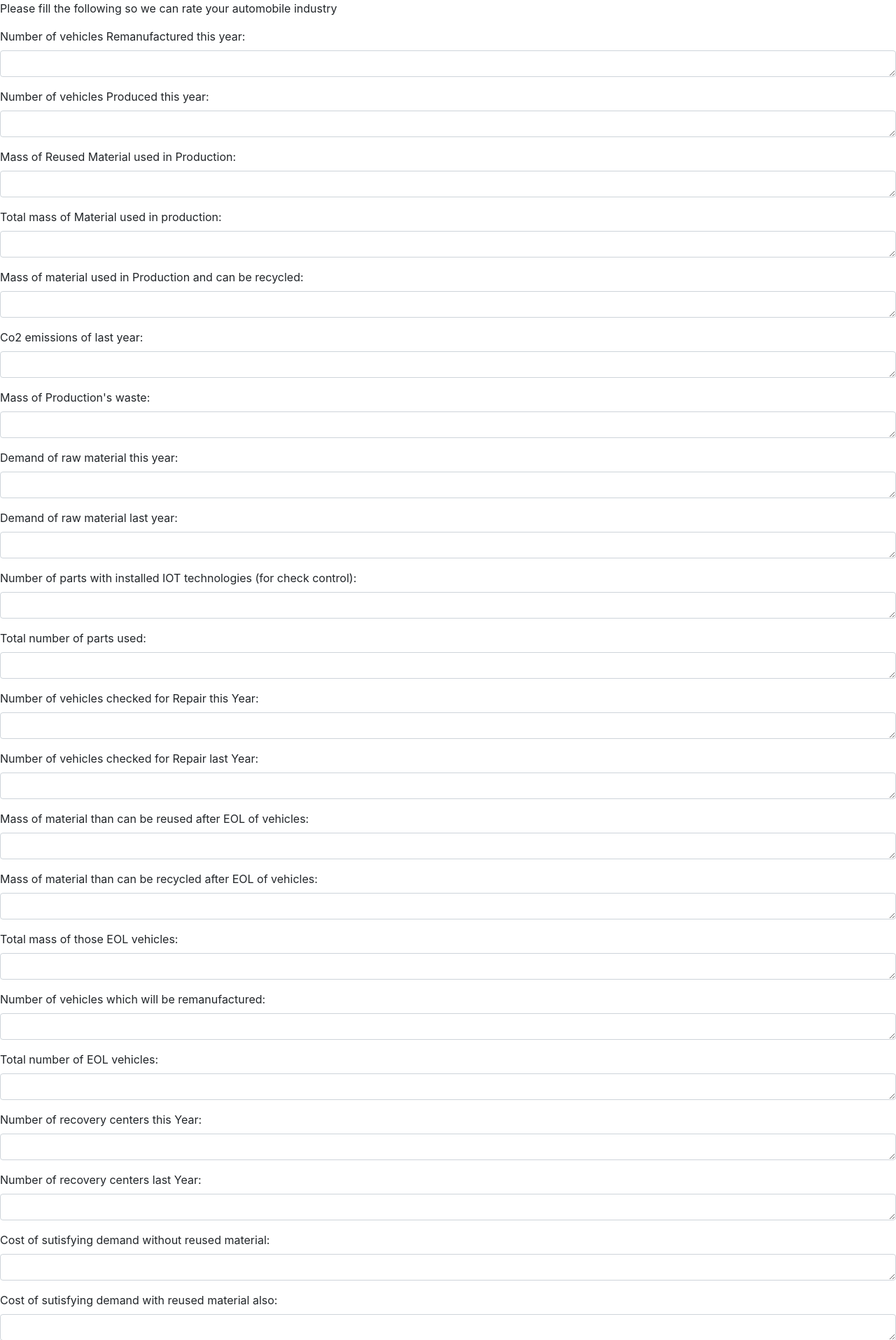
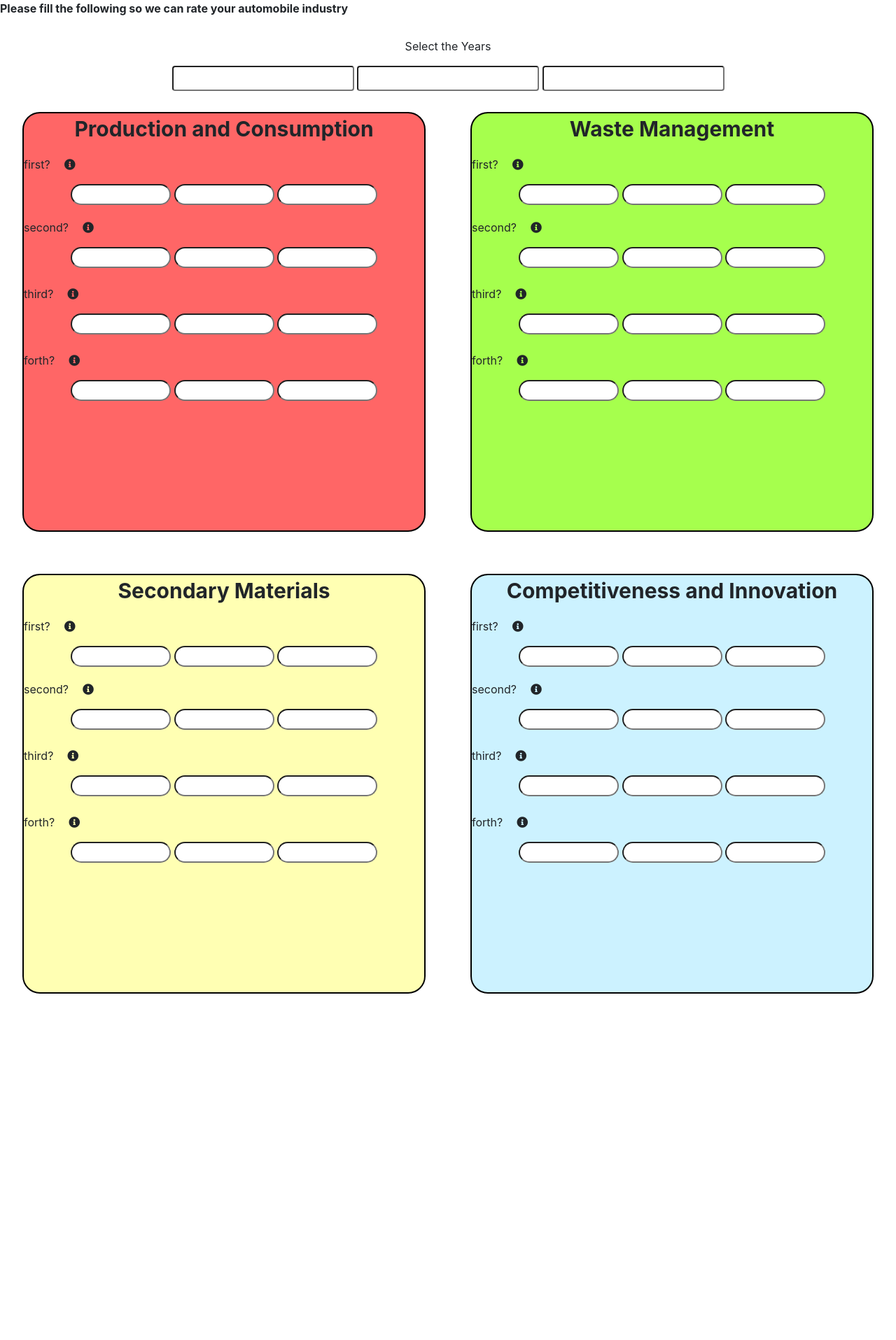
Before and after one commit to anthivaios/circular_economy_framework, a Flask app: page /form in a window 1280 px wide. Shown: the part 56-1971 px from the top of the page at 70% size. After the commit the page ends 1536 px from the top, so only its background shows below. Run offline with Flask 2, Linux system fonts and the light colour scheme; some libraries are stand-ins or nearby versions.

Commit message:
Add files via upload

```diff
--- /dev/null
+++ b/circularEconomy/static/css/mainpage.css
@@ -0,0 +1,131 @@
+#pageText{
+	border: 2px solid black;
+	float: left;
+	width: 94%;
+	height: 300px;
+	border-radius: 25px;
+	margin-left: 2%;
+	margin-right: 4%;
+	background: #ccf2ff;
+	margin-top: 50px;
+}
+
+#autoImage{
+	border: 2px solid black;
+	float:left;
+	width: 25%;
+	height: 300px;
+	margin-top: 50px;
+	margin-left: 2%;
+	margin-right: 4%;
+}
+
+#autoText{
+	border: 2px solid black;
+	float: left;
+	width: 65%;
+	height: 300px;
+	border-radius: 25px;
+	background: #a6ff4d;
+	margin-top: 50px;
+}
+
+#circText{
+	border: 2px solid black;
+	float: left;
+	width: 65%;
+	height: 300px;
+	border-radius: 25px;
+	margin-left: 2%;
+	margin-right: 4%;
+	background: #ff6666;
+	margin-top: 30px;
+}
+#circImage{
+	border: 2px solid black;
+	float:left;
+	width: 25%;
+	height: 300px;
+	margin-top: 30px;
+}
+
+#first2{
+	width: 100%;
+}
+#second2{
+	width: 100%;
+}
+#first{
+	border: 2px solid black;
+	float: left;
+	width: 45%;
+	height: 600px;
+	border-radius: 25px;
+	background: #ff6666;
+	margin-left: 2.5%;
+	margin-right: 5%;
+}
+#second{
+	border: 2px solid black;
+	float:left;
+	width: 45%;
+	height: 600px;
+	border-radius: 25px;
+	background: #a6ff4d;
+}
+
+#third{
+	border: 2px solid black;
+	float: left;
+	width: 45%;
+	height: 600px;
+	border-radius: 25px;
+	background: #ffffb3;
+	margin-left: 2.5%;
+	margin-right: 5%;
+	margin-top: 60px;
+	margin-bottom: 60px;
+}
+#forth{
+	border: 2px solid black;
+	float:left;
+	width: 45%;
+	height: 600px;
+	border-radius: 25px;
+	background: #ccf2ff;
+	margin-top: 60px;
+	margin-bottom:60px;
+}
+
+#pickYears{
+	margin-top: 30px;
+	margin-bottom: 30px;
+}
+.p1{
+	font-size: 1.875em;
+	text-align: center;
+}
+.inputs{
+	float: left;
+	text-align: center;
+}
+.questions{
+	float: left;
+	margin-right: 15px;
+}
+.input{
+	border-radius: 20px;
+	width: 25%
+}
+.question{
+	float: left;
+	margin-right: 20px;
+}
+.icon{
+	float: left;
+}
+.wholeQuestion{
+	float: left;
+	margin-top: 20px;
+	margin-bottom: 5px;
+}
--- /dev/null
+++ b/circularEconomy/static/js/mainp.js
@@ -0,0 +1,7 @@
+$(document).ready(function() {
+		$('.datepicker').datepicker({
+			format: "yyyy",
+			viewMode: "years",
+			minViewMode: "years"
+		})
+});
--- a/circularEconomy/templates/base.html
+++ b/circularEconomy/templates/base.html
@@ -1,7 +1,11 @@
 <!doctype html>
 <html>
 <head>
-	<link rel="stylesheet" href="https://stackpath.bootstrapcdn.com/bootstrap/4.5.2/css/bootstrap.min.css" integrity="sha384-JcKb8q3iqJ61gNV9KGb8thSsNjpSL0n8PARn9HuZOnIxN0hoP+VmmDGMN5t9UJ0Z" crossorigin="anonymous">
+
+	<link rel="stylesheet" href="https://stackpath.bootstrapcdn.com/bootstrap/4.3.1/css/bootstrap.min.css" integrity="sha384-ggOyR0iXCbMQv3Xipma34MD+dH/1fQ784/j6cY/iJTQUOhcWr7x9JvoRxT2MZw1T" crossorigin="anonymous">
+	<link rel="stylesheet" href="https://cdnjs.cloudflare.com/ajax/libs/bootstrap-datepicker/1.9.0/css/bootstrap-datepicker.min.css" integrity="sha512-mSYUmp1HYZDFaVKK//63EcZq4iFWFjxSL+Z3T/aCt4IO9Cejm03q3NKKYN6pFQzY0SBOr8h+eCIAZHPXcpZaNw==" crossorigin="anonymous" />
+	<link rel="stylesheet" href="https://cdnjs.cloudflare.com/ajax/libs/font-awesome/5.14.0/css/all.min.css" integrity="sha512-1PKOgIY59xJ8Co8+NE6FZ+LOAZKjy+KY8iq0G4B3CyeY6wYHN3yt9PW0XpSriVlkMXe40PTKnXrLnZ9+fkDaog==" crossorigin="anonymous" />
+	<link rel= "stylesheet" href= "{{ url_for('static',filename='css/mainpage.css') }}">
 	<title>{% block title %}{% endblock%}</title>
 </head>
 <body>
--- a/circularEconomy/templates/form.html
+++ b/circularEconomy/templates/form.html
@@ -1,138 +1,286 @@
 {% extends "base.html" %}
 {% block title %}Form page{% endblock%}
 {% block content %}
-	<p>Please fill the following so we can rate your automobile industry</p>
-	<div >
-	<form>
-	<div class="form-group">
-		<label>Number of vehicles Remanufactured this year:</label>
-		<textarea class="form-control" id="mRemanufactured" rows="1"></textarea>
+	<p><strong>Please fill the following so we can rate your automobile industry</strong></p>
+	<div id = "pickYears">
+		<p style="text-align:center;">Select the Years</p>
+		<div id= "yearLine" style="text-align:center;">
+			<input type="text" id = "year1" class ="datepicker">
+			<input type="text" id = "year2 "class ="datepicker">
+			<input type="text" id = "year3" class ="datepicker">
+		</div>
 	</div>
-	<div class="form-group">
-		<label>Number of vehicles Produced this year:</label>
-		<textarea class="form-control" id="mTotal" rows="1"></textarea>
+	<div id="first2">
+		<div id="first">
+			<p class= "p1"><strong>Production and Consumption</strong></p>
+			<div class= "wholeQuestions">
+				<div class = "questions">
+					<div class= "question">
+					<p>first?</p>
+					</div>
+					<div title = "whaaaaat" class= "icon">
+						<i class="fas fa-info-circle"></i>
+					</div>
+
+				</div>
+				<div class = "questions">
+
+				</div>
+				<div class = "inputs">
+					<input type="number" class = "input">
+					<input type="number" class = "input">
+					<input type="number" class = "input">
+				</div>
+			</div>
+			<div class= "wholeQuestion">
+				<div class = "questions">
+					<div class= "question">
+					<p>second?</p>
+					</div>
+					<div title = "whaaaaat" class= "icon">
+						<i class="fas fa-info-circle"></i>
+					</div>
+				</div>
+				<div class = "inputs">
+					<input type="number" class = "input">
+					<input type="number" class = "input">
+					<input type="number" class = "input">
+				</div>
+			</div>
+			<div class= "wholeQuestion">
+				<div class = "questions">
+					<div class= "question">
+					<p>third?</p>
+					</div>
+					<div title = "whaaaaat" class= "icon">
+						<i class="fas fa-info-circle"></i>
+					</div>
+				</div>
+				<div class = "inputs">
+					<input type="number" class = "input">
+					<input type="number" class = "input">
+					<input type="number" class = "input">
+				</div>
+			</div>
+			<div class= "wholeQuestion">
+				<div class = "questions">
+					<div class= "question">
+					<p>forth?</p>
+					</div>
+					<div title = "whaaaaat" class= "icon">
+						<i class="fas fa-info-circle"></i>
+					</div>
+				</div>
+				<div class = "inputs">
+					<input type="number" class = "input">
+					<input type="number" class = "input">
+					<input type="number" class = "input">
+				</div>
+			</div>
+		</div>
+		<div id= "second">
+			<p class= "p1"><strong>Waste Management</strong></p>
+			<div class= "wholeQuestions">
+				<div class = "questions">
+					<div class= "question">
+					<p>first?</p>
+					</div>
+					<div title = "whaaaaat" class= "icon">
+						<i class="fas fa-info-circle"></i>
+					</div>
+
+				</div>
+				<div class = "questions">
+
+				</div>
+				<div class = "inputs">
+					<input type="number" class = "input">
+					<input type="number" class = "input">
+					<input type="number" class = "input">
+				</div>
+			</div>
+			<div class= "wholeQuestion">
+				<div class = "questions">
+					<div class= "question">
+					<p>second?</p>
+					</div>
+					<div title = "whaaaaat" class= "icon">
+						<i class="fas fa-info-circle"></i>
+					</div>
+				</div>
+				<div class = "inputs">
+					<input type="number" class = "input">
+					<input type="number" class = "input">
+					<input type="number" class = "input">
+				</div>
+			</div>
+			<div class= "wholeQuestion">
+				<div class = "questions">
+					<div class= "question">
+					<p>third?</p>
+					</div>
+					<div title = "whaaaaat" class= "icon">
+						<i class="fas fa-info-circle"></i>
+					</div>
+				</div>
+				<div class = "inputs">
+					<input type="number" class = "input">
+					<input type="number" class = "input">
+					<input type="number" class = "input">
+				</div>
+			</div>
+			<div class= "wholeQuestion">
+				<div class = "questions">
+					<div class= "question">
+					<p>forth?</p>
+					</div>
+					<div title = "whaaaaat" class= "icon">
+						<i class="fas fa-info-circle"></i>
+					</div>
+				</div>
+				<div class = "inputs">
+					<input type="number" class = "input">
+					<input type="number" class = "input">
+					<input type="number" class = "input">
+				</div>
+			</div>
+		</div>
 	</div>
-	<div class="form-group">
-		<label>Mass of Reused Material used in Production:</label>
-		<textarea class="form-control" id="mReused" rows="1"></textarea>
-	</div>
-	<div class="form-group">
-		<label>Total mass of Material used in production: </label>
-		<textarea class="form-control" id="pMass" rows="1"></textarea>
-	</div>
-	<div class="form-group">
-		<label>Mass of material used in Production and can be recycled: </label>
-		<textarea class="form-control" id="mRecycle" rows="1"></textarea>
-	</div>
-	<div class="form-group">
-		<label>Co2 emissions of last year: </label>
-		<textarea class="form-control" id="co2" rows="1"></textarea>
-	</div>
-	<div class="form-group">
-		<label>Mass of Production's waste:</label>
-		<textarea class="form-control" id="mWaste" rows="1"></textarea>
-	</div>
-	<div class="form-group">
-		<label>Demand of raw material this year:</label>
-		<textarea class="form-control" id="rawMaterialThis" rows="1"></textarea>
-	</div>
-	<div class="form-group">
-		<label>Demand of raw material last year:</label>
-		<textarea class="form-control" id="rawMaterialLast" rows="1"></textarea>
-	</div>
-	<div class="form-group">
-		<label>Number of parts with installed IOT technologies (for check control):</label>
-		<textarea class="form-control" id="partsIOT" rows="1"></textarea>
-	</div>
-	<div class="form-group">
-		<label>Total number of parts used:</label>
-		<textarea class="form-control" id="partsTotal" rows="1"></textarea>
-	</div>
-	<div class="form-group">
-		<label>Number of vehicles checked for Repair this Year: </label>
-		<textarea class="form-control" id="vRepairedThis" rows="1"></textarea>
-	</div>
-	<div class="form-group">
-		<label>Number of vehicles checked for Repair last Year: </label>
-		<textarea class="form-control" id="vRepairedLast" rows="1"></textarea>
-	</div>
-	<div class="form-group">
-		<label>Mass of material than can be reused after EOL of vehicles: </label>
-		<textarea class="form-control" id="mReusedEOL" rows="1"></textarea>
-	</div>
-	<div class="form-group">
-		<label>Mass of material than can be recycled after EOL of vehicles: </label>
-		<textarea class="form-control" id="mRecycledEOL" rows="1"></textarea>
-	</div>
-	<div class="form-group">
-		<label>Total mass of those EOL vehicles: </label>
-		<textarea class="form-control" id="mTotalEOL" rows="1"></textarea>
-	</div>
-	<div class="form-group">
-		<label>Number of vehicles which will be remanufactured: </label>
-		<textarea class="form-control" id="vRemanufactured" rows="1"></textarea>
-	</div>
-	<div class="form-group">
-		<label>Total number of EOL vehicles: </label>
-		<textarea class="form-control" id="vTotalEOL" rows="1"></textarea>
-	</div>
-	<div class="form-group">
-		<label>Number of recovery centers this Year: </label>
-		<textarea class="form-control" id="recoveryThis" rows="1"></textarea>
-	</div>
-	<div class="form-group">
-		<label>Number of recovery centers last Year: </label>
-		<textarea class="form-control" id="recoveryLast" rows="1"></textarea>
-	</div>
-	<div class="form-group">
-		<label>Cost of sutisfying demand without reused material: </label>
-		<textarea class="form-control" id="cWithout" rows="1"></textarea>
-	</div>
-	<div class="form-group">
-		<label>Cost of sutisfying demand with reused material also: </label>
-		<textarea class="form-control" id="cWith" rows="1"></textarea>
-	</div>
-	<div class="form-group">
-		<label>Mass of reused material used: </label>
-		<textarea class="form-control" id="usedReused" rows="1"></textarea>
-	</div>
-	<div class="form-group">
-		<label>Number of reused parts from EOL vehicles: </label>
-		<textarea class="form-control" id="nReusedEOL" rows="1"></textarea>
-	</div>
-	<div class="form-group">
-		<label>Total number of parts used by the industry: </label>
-		<textarea class="form-control" id="nTotal" rows="1"></textarea>
-	</div>
-	<div class="form-group">
-		<label>Demand of raw material this year</label>
-		<textarea class="form-control" id="demandThis" rows="1"></textarea>
-	</div>
-	<div class="form-group">
-		<label>Demand of raw material last year</label>
-		<textarea class="form-control" id="demandLast" rows="1"></textarea>
-	</div>
-	<div class="form-group">
-		<label>Number of jobs in industry with the Linear Model: </label>
-		<textarea class="form-control" id="linearJobs" rows="1"></textarea>
-	</div>
-	<div class="form-group">
-		<label>Number of jobs in Industry using Circular technics: </label>
-		<textarea class="form-control" id="circularJobs" rows="1"></textarea>
-	</div>
-	<div class="form-group">
-		<label>Number of Circular projects this Year: </label>
-		<textarea class="form-control" id="projectsThis" rows="1"></textarea>
-	</div>
-	<div class="form-group">
-		<label>Number of Circular projects last Year: </label>
-		<textarea class="form-control" id="projectsLast" rows="1"></textarea>
+	<div id="second2">
+		<div id="third">
+			<p class= "p1"><strong>Secondary Materials</strong></p>
+			<div class= "wholeQuestions">
+				<div class = "questions">
+					<div class= "question">
+					<p>first?</p>
+					</div>
+					<div title = "whaaaaat" class= "icon">
+						<i class="fas fa-info-circle"></i>
+					</div>
+
+				</div>
+				<div class = "questions">
+
+				</div>
+				<div class = "inputs">
+					<input type="number" class = "input">
+					<input type="number" class = "input">
+					<input type="number" class = "input">
+				</div>
+			</div>
+			<div class= "wholeQuestion">
+				<div class = "questions">
+					<div class= "question">
+					<p>second?</p>
+					</div>
+					<div title = "whaaaaat" class= "icon">
+						<i class="fas fa-info-circle"></i>
+					</div>
+				</div>
+				<div class = "inputs">
+					<input type="number" class = "input">
+					<input type="number" class = "input">
+					<input type="number" class = "input">
+				</div>
+			</div>
+			<div class= "wholeQuestion">
+				<div class = "questions">
+					<div class= "question">
+					<p>third?</p>
+					</div>
+					<div title = "whaaaaat" class= "icon">
+						<i class="fas fa-info-circle"></i>
+					</div>
+				</div>
+				<div class = "inputs">
+					<input type="number" class = "input">
+					<input type="number" class = "input">
+					<input type="number" class = "input">
+				</div>
+			</div>
+			<div class= "wholeQuestion">
+				<div class = "questions">
+					<div class= "question">
+					<p>forth?</p>
+					</div>
+					<div title = "whaaaaat" class= "icon">
+						<i class="fas fa-info-circle"></i>
+					</div>
+				</div>
+				<div class = "inputs">
+					<input type="number" class = "input">
+					<input type="number" class = "input">
+					<input type="number" class = "input">
+				</div>
+			</div>
+		</div>
+		<div id= "forth">
+			<p class= "p1"><strong>Competitiveness and Innovation</strong></p>
+			<div class= "wholeQuestions">
+				<div class = "questions">
+					<div class= "question">
+					<p>first?</p>
+					</div>
+					<div title = "whaaaaat" class= "icon">
+						<i class="fas fa-info-circle"></i>
+					</div>
+
+				</div>
+				<div class = "questions">
+
+				</div>
+				<div class = "inputs">
+					<input type="number" class = "input">
+					<input type="number" class = "input">
+					<input type="number" class = "input">
+				</div>
+			</div>
+			<div class= "wholeQuestion">
+				<div class = "questions">
+					<div class= "question">
+					<p>second?</p>
+					</div>
+					<div title = "whaaaaat" class= "icon">
+						<i class="fas fa-info-circle"></i>
+					</div>
+				</div>
+				<div class = "inputs">
+					<input type="number" class = "input">
+					<input type="number" class = "input">
+					<input type="number" class = "input">
+				</div>
+			</div>
+			<div class= "wholeQuestion">
+				<div class = "questions">
+					<div class= "question">
+					<p>third?</p>
+					</div>
+					<div title = "whaaaaat" class= "icon">
+						<i class="fas fa-info-circle"></i>
+					</div>
+				</div>
+				<div class = "inputs">
+					<input type="number" class = "input">
+					<input type="number" class = "input">
+					<input type="number" class = "input">
+				</div>
+			</div>
+			<div class= "wholeQuestion">
+				<div class = "questions">
+					<div class= "question">
+					<p>forth?</p>
+					</div>
+					<div title = "whaaaaat" class= "icon">
+						<i class="fas fa-info-circle"></i>
+					</div>
+				</div>
+				<div class = "inputs">
+					<input type="number" class = "input">
+					<input type="number" class = "input">
+					<input type="number" class = "input">
+				</div>
+			</div>
+		</div>
 	</div>
 
-
-	<button type="submit" class="btn btn-primary">Submit</button>
-
-
-	</form>
-	</div>
 {% endblock%}
```
Also changed, not shown: other parts of circularEconomy/templates/base.html (+6 -3 lines), circularEconomy/templates/index.html (+25 -2 lines), circularEconomy/templates/info.html (added, +138 -0 lines).
